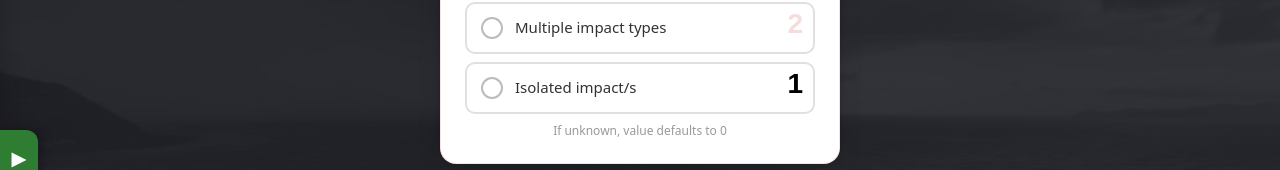
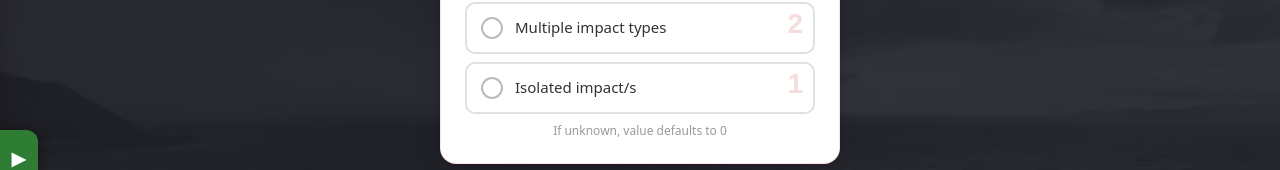
Before and after one commit to minceontoast/size-up-app, a React (Create React App) app: page / in a window 1280 px wide. Both pictures are taken after a click on the button "Begin Assessment". Shown: the part 230-400 px from the top of the page. Built offline with nearby package versions, Linux system fonts and the light colour scheme; a web font is replaced by a local one.

Commit message:
Use faded suit colour for unselected score numbers for consistent palette

```diff
--- a/src/components/OptionTile.js
+++ b/src/components/OptionTile.js
@@ -32,7 +32,7 @@ export default function OptionTile({ option, selected, onSelect, suitColor }) {
           right: 10,
           fontSize: 28,
           fontWeight: 800,
-          color: isSelected ? scoreColor : `${scoreColor}28`,
+          color: isSelected ? scoreColor : `${suitColor}28`,
           lineHeight: 1,
           fontFamily: "'Industry Test', sans-serif",
           transition: 'color 0.15s ease',
```
